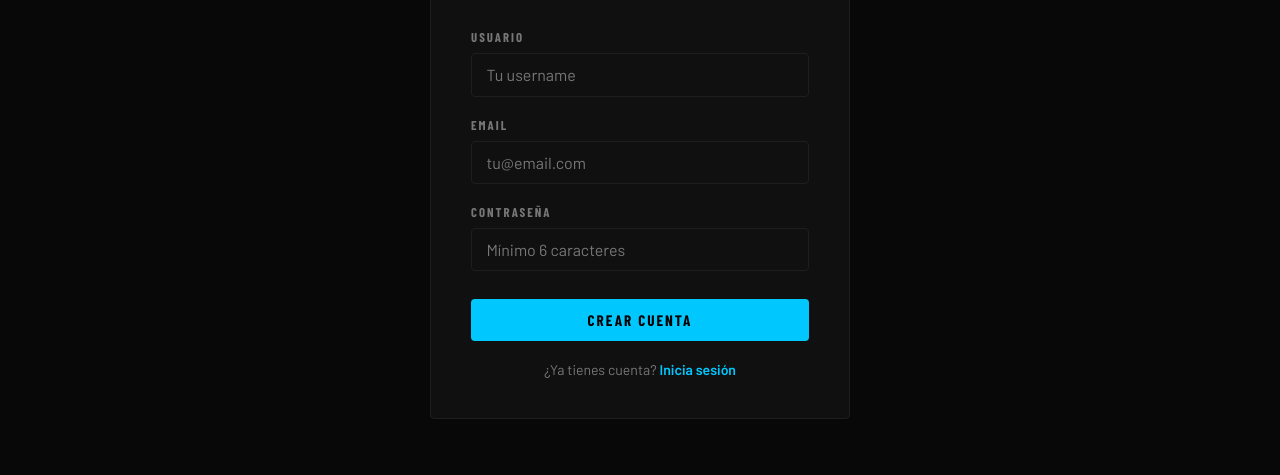
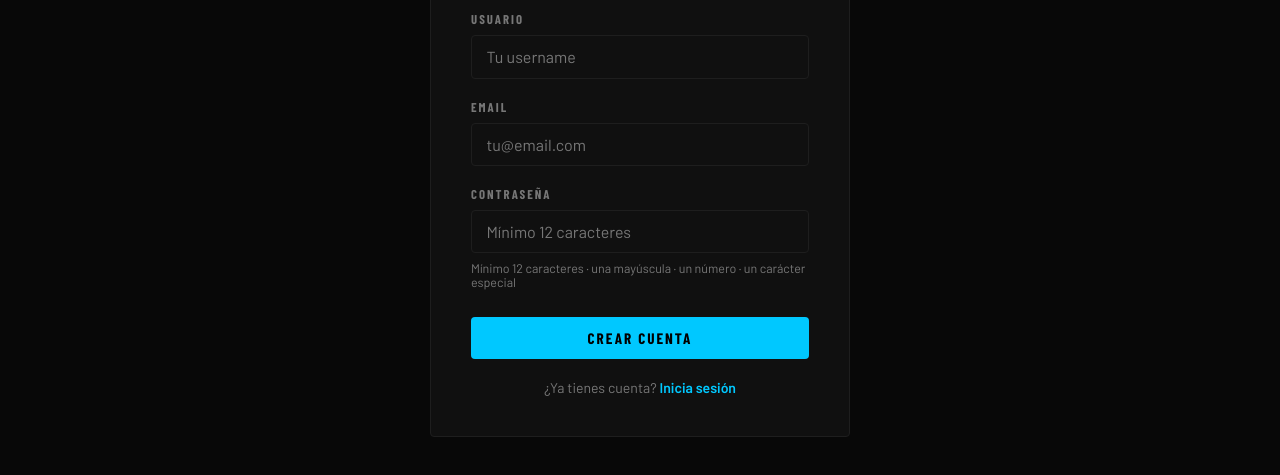
Before and after one commit to pilicobijo605/Forza-Gallery, a plain HTML site: page static/registro.html in a window 1280 px wide. Shown: the part 281-756 px from the top of the page. Drawn offline with nearby package versions, Linux system fonts and the light colour scheme.

Commit message:
Fix password hint to show correct requirements

```diff
--- a/static/registro.html
+++ b/static/registro.html
@@ -35,7 +35,8 @@
         </div>
         <div class="form-group">
           <label for="password">Contraseña</label>
-          <input type="password" id="password" placeholder="Mínimo 6 caracteres" required autocomplete="new-password" minlength="6" />
+          <input type="password" id="password" placeholder="Mínimo 12 caracteres" required autocomplete="new-password" minlength="12" />
+          <small style="color:#777;font-size:0.78rem">Mínimo 12 caracteres · una mayúscula · un número · un carácter especial</small>
         </div>
         <div class="form-actions">
           <button type="submit" class="btn btn-primary" id="submit-btn" style="width:100%;justify-content:center">
```
